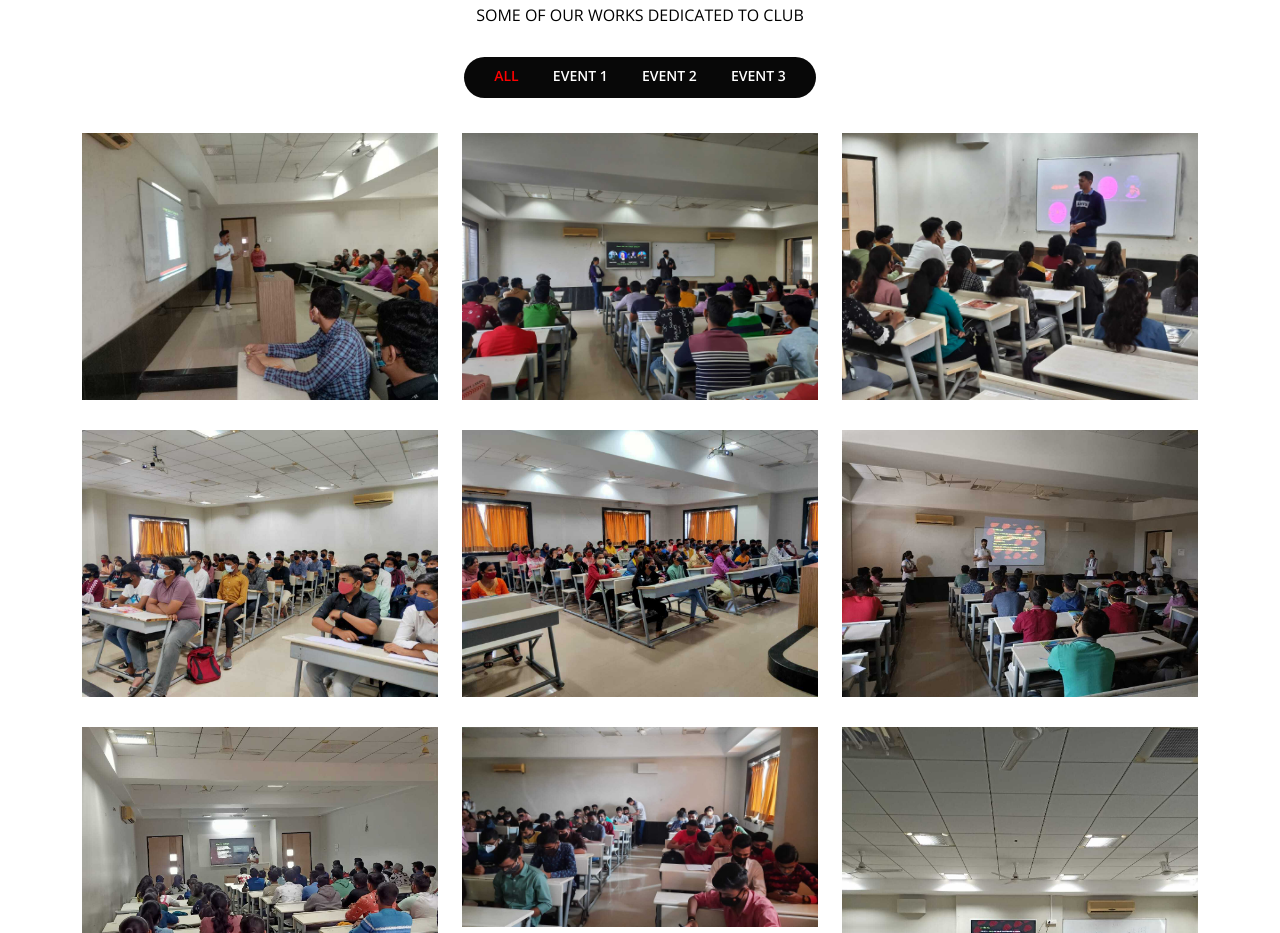
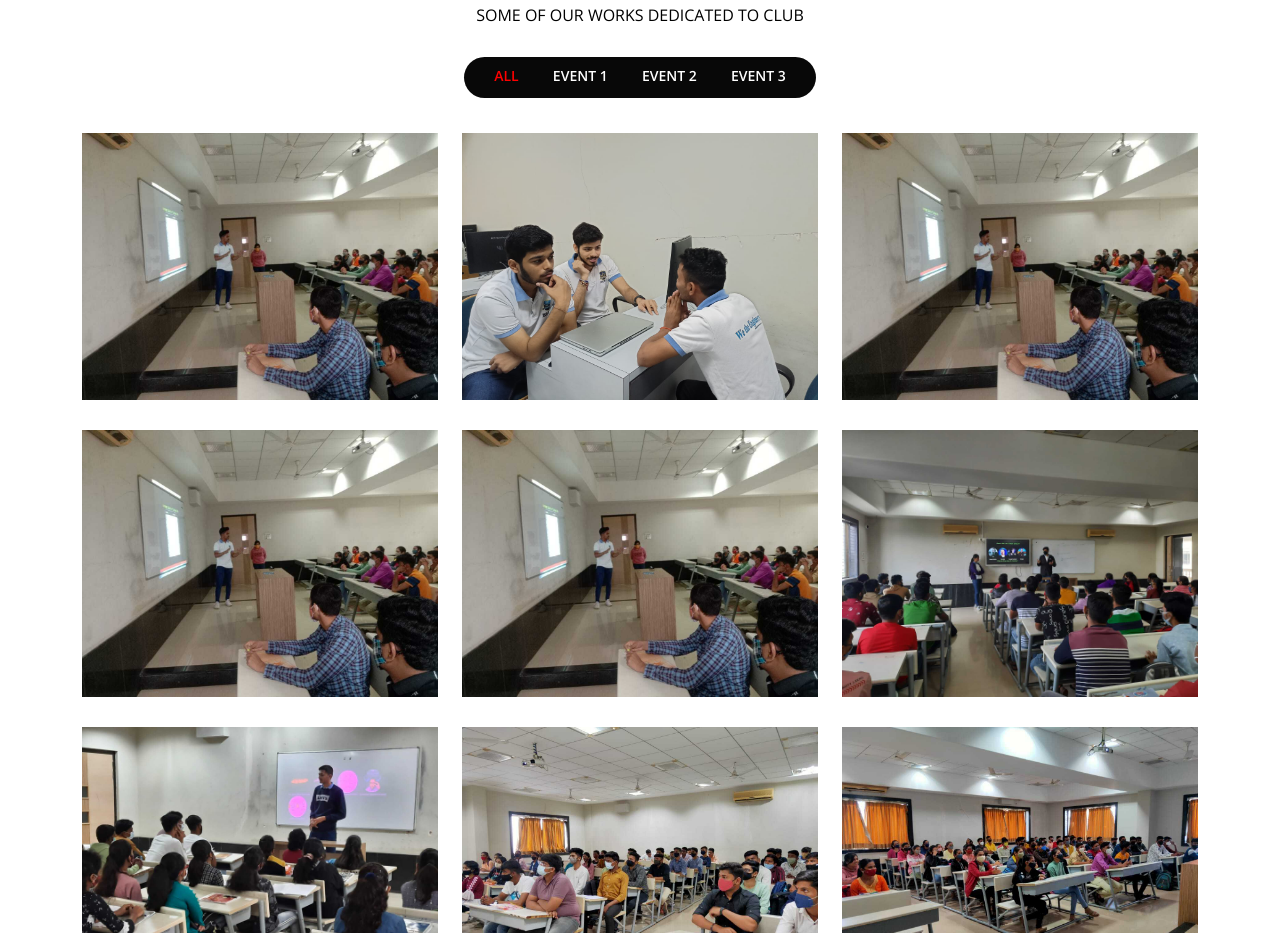
Before and after one commit to Hemant49/Akatsuki-Web-Page, a plain HTML site: page index.html in a window 1280 px wide. Shown: the part 2088-3021 px from the top of the page. Drawn offline with nearby package versions, Linux system fonts and the light colour scheme.

Commit message:
Update index.html

```diff
--- a/index.html
+++ b/index.html
@@ -231,6 +231,45 @@
         </div>
 
         <div class="row portfolio-container" data-aos="fade-up">
+          <div class="col-lg-4 col-md-6 portfolio-item filter-app">
+            <div class="portfolio-wrap">
+              <img src="assets/img/portfolio/portfolio-1.jpg" class="img-fluid" alt="">
+              <div class="portfolio-links">
+                <a href="assets/img/4.jpeg" data-gallery="portfolioGallery" class="portfolio-lightbox" ><i class="bx bx-plus"></i></a>
+                <a href="portfolio-details.html" title="More Details"><i class="bx bx-link"></i></a>
+              </div>
+            </div>
+          </div>
+
+          <div class="col-lg-4 col-md-6 portfolio-item filter-app">
+            <div class="portfolio-wrap">
+              <img src="assets/img/3.jpeg" class="img-fluid" alt="">
+              <div class="portfolio-links">
+                <a href="assets/img/portfolio/portfolio-1.jpg" data-gallery="portfolioGallery" class="portfolio-lightbox" ><i class="bx bx-plus"></i></a>
+                <a href="portfolio-details.html" title="More Details"><i class="bx bx-link"></i></a>
+              </div>
+            </div>
+          </div>
+
+          <div class="col-lg-4 col-md-6 portfolio-item filter-app">
+            <div class="portfolio-wrap">
+              <img src="assets/img/portfolio/portfolio-1.jpg" class="img-fluid" alt="">
+              <div class="portfolio-links">
+                <a href="assets/img/1.jpeg" data-gallery="portfolioGallery" class="portfolio-lightbox" ><i class="bx bx-plus"></i></a>
+                <a href="portfolio-details.html" title="More Details"><i class="bx bx-link"></i></a>
+              </div>
+            </div>
+          </div>
+
+          <div class="col-lg-4 col-md-6 portfolio-item filter-app">
+            <div class="portfolio-wrap">
+              <img src="assets/img/portfolio/portfolio-1.jpg" class="img-fluid" alt="">
+              <div class="portfolio-links">
+                <a href="assets/img/2.jpeg" data-gallery="portfolioGallery" class="portfolio-lightbox" ><i class="bx bx-plus"></i></a>
+                <a href="portfolio-details.html" title="More Details"><i class="bx bx-link"></i></a>
+              </div>
+            </div>
+          </div>
 
           <div class="col-lg-4 col-md-6 portfolio-item filter-app">
             <div class="portfolio-wrap">
```
